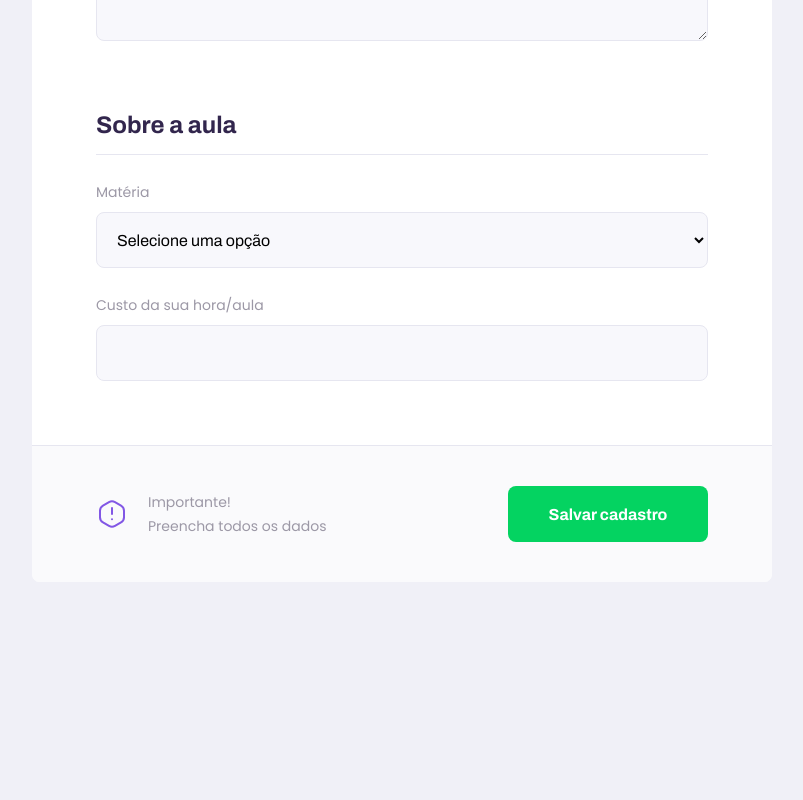
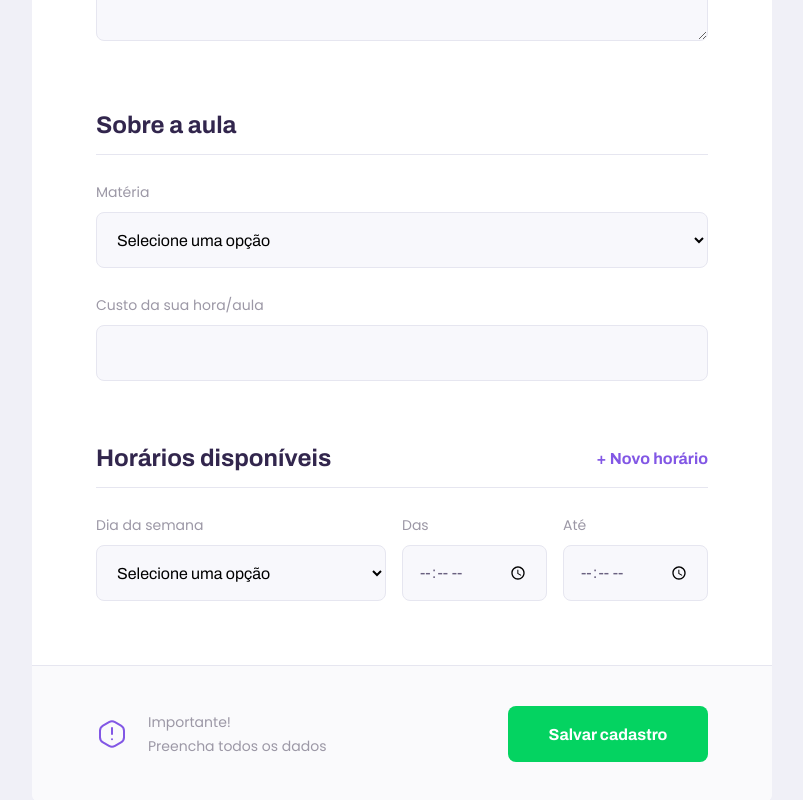
Before and after one commit to thiagocdn/NLW2-web, a React (Create React App) app: page /give-classes in a window 1280 px wide. Shown: the part 910-1710 px from the top of the page, without its empty margins (238-1041 px from the left). Before the commit the page ends 1492 px from the top, so only its background shows below. Built offline with nearby package versions, Linux system fonts and the light colour scheme.

Commit message:
finalizado estrutura dos forms

```diff
--- a/src/pages/TeacherForm/index.tsx
+++ b/src/pages/TeacherForm/index.tsx
@@ -43,6 +43,31 @@
           <Input name='cost' label='Custo da sua hora/aula' />
         </fieldset>
 
+        <fieldset>
+          <legend>
+            Horários disponíveis
+            <button type="button">+ Novo horário</button>
+          </legend>
+
+          <div className="schedule-item">
+            <Select
+              name='week_day'
+              label='Dia da semana'
+              options={[
+                { value: '0', label: 'Domingo'},
+                { value: '1', label: 'Segunda-feira'},
+                { value: '2', label: 'Terça-feira'},
+                { value: '3', label: 'Quarta-feira'},
+                { value: '4', label: 'Quinta-feira'},
+                { value: '5', label: 'Sexta-feira'},
+                { value: '6', label: 'Sábado'},
+              ]}
+            />
+            <Input name='from' label='Das' type='time' />
+            <Input name='to' label='Até' type='time' />
+          </div>
+        </fieldset>
+
         <footer>
           <p>
             <img src={warningIcon} alt="Aviso Importante"/>
--- a/src/pages/TeacherForm/styles.css
+++ b/src/pages/TeacherForm/styles.css
@@ -36,6 +36,19 @@
   width: 100%;
   padding-bottom: 1.6rem;
   border-bottom: 1px solid var(--color-line-in-white);
+}
+
+#page-teacher-form main fieldset legend button {
+  background: none;
+  border: 0;
+  color: var(--color-primary);
+  font: 700 1.6rem Archivo;
+  cursor: pointer;
+  transition: color 0.2s;
+}
+
+#page-teacher-form main fieldset legend button:hover {
+  color: var(--color-primary-dark);
 }
 
 #page-teacher-form main fieldset .input-block + .textarea-block,
@@ -103,6 +116,16 @@
     padding: 0 6.4rem;
   }
 
+  #page-teacher-form main .schedule-item {
+    display: grid;
+    grid-template-columns: 2fr 1fr 1fr;
+    column-gap: 1.6rem;
+  }
+
+  #page-teacher-form main .schedule-item .input-block {
+    margin-top: 0 !important;
+  }
+
   #page-teacher-form main footer {
     padding: 4.0rem 6.4rem;
     display: flex;
```
